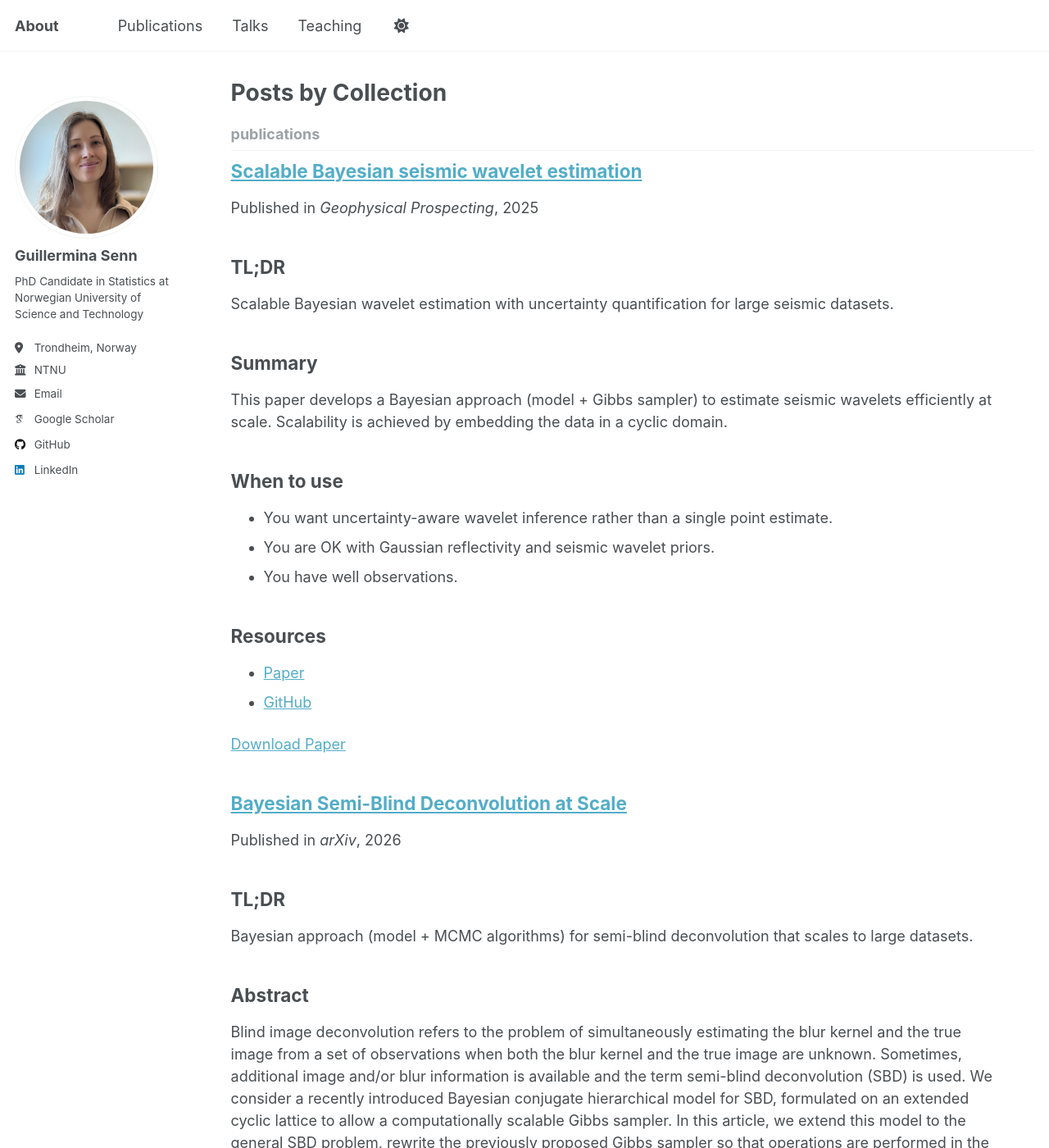
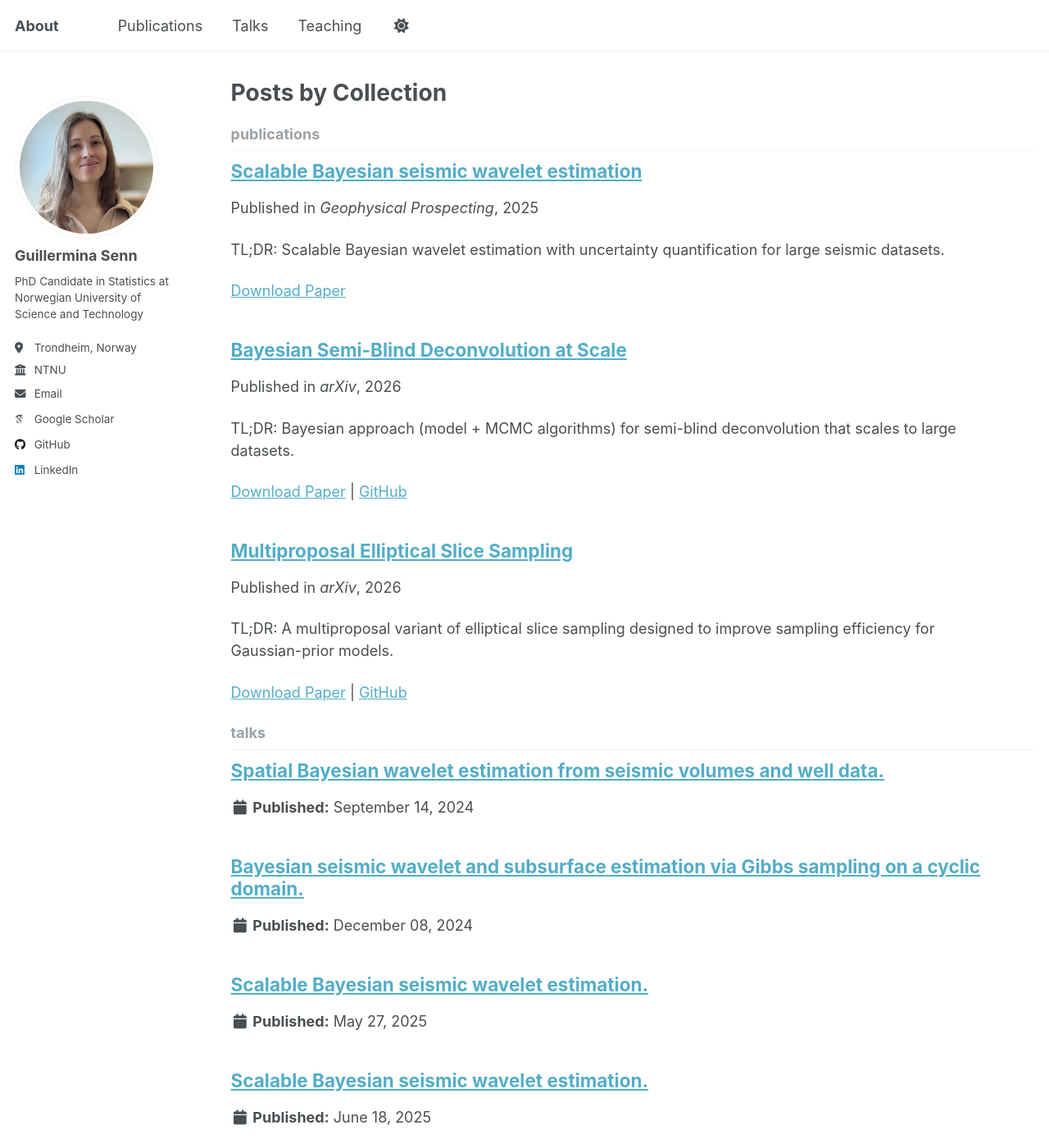
Before and after one commit to guillerminasenn/guillerminasenn.github.io, a Jekyll site: the page built from _pages/collection-archive.html, in a window 1280 px wide and 1400 px high. Shown: the whole window at 82% size. Built offline with Jekyll 4.4.1, drawn with Linux system fonts in a browser that asks for light colours; some web fonts are replaced; some of the changed text lies outside the part shown.

Commit message:
updated sidebar and pubs

```diff
--- a/_includes/archive-single.html
+++ b/_includes/archive-single.html
@@ -52,6 +52,19 @@
     <p class="archive__item-excerpt" itemprop="description"><p>{{ post.excerpt | markdownify | remove: '<p>' | remove: '</p>' }}<strong><a href="{{ base_path }}{{ post.url }}" rel="permalink"> Read more</a></strong></p></p>
     {% endif %}
 
+    {% if post.collection == 'publications' %}
+      {% if post.citation %}
+        <p>Recommended citation: {{ post.citation }}</p>
+      {% endif %}
+      {% if post.paperurl or post.github or post.slidesurl or post.bibtexurl %}
+        <p>
+          {% if post.paperurl %}<a href="{{ post.paperurl }}">Download Paper</a>{% endif %}
+          {% if post.github %}{% if post.paperurl %} | {% endif %}<a href="{{ post.github }}">GitHub</a>{% endif %}
+          {% if post.slidesurl %}{% if post.paperurl or post.github %} | {% endif %}<a href="{{ post.slidesurl }}">Download Slides</a>{% endif %}
+          {% if post.bibtexurl %}{% if post.paperurl or post.github or post.slidesurl %} | {% endif %}<a href="{{ post.bibtexurl }}">Download Bibtex</a>{% endif %}
+        </p>
+      {% endif %}
+    {% else %}
       {% if post.citation and post.paperurl and post.slidesurl and post.bibtexurl %}
         <p>Recommended citation: {{ post.citation }}<br /><a href="{{ post.paperurl }}">Download Paper</a> | <a href="{{ post.slidesurl }}">Download Slides</a> | <a href="{{ post.bibtexurl }}">Download Bibtex</a></p>
       {% elsif post.citation and post.paperurl and post.slidesurl %}
@@ -79,6 +92,7 @@
       {% elsif post.bibtexurl %}
         <p><a href="{{ post.bibtexurl }}">Download Bibtex</a></p>
       {% endif %}
+    {% endif %}
 
   </article>
 </div>
--- a/_publications/senn2025_scalable_wavelet.md
+++ b/_publications/senn2025_scalable_wavelet.md
@@ -6,6 +6,7 @@ layout: publication
 date: 2025-04-23
 venue: 'Geophysical Prospecting'
 paperurl: https://onlinelibrary.wiley.com/share/author/QXGPRTZ4FAWCH9HSPPEN?target=10.1111/1365-2478.70026
+excerpt: "TL;DR: Scalable Bayesian wavelet estimation with uncertainty quantification for large seismic datasets."
 ---
 
 ## TL;DR
--- a/_publications/senn2026_bayesian_sbd_scale.md
+++ b/_publications/senn2026_bayesian_sbd_scale.md
@@ -6,6 +6,8 @@ layout: publication
 date: 2026-01-14
 venue: 'arXiv'
 paperurl: https://arxiv.org/abs/2601.09677
+github: https://github.com/guillerminasenn/bsbd
+excerpt: "TL;DR: Bayesian approach (model + MCMC algorithms) for semi-blind deconvolution that scales to large datasets."
 ---
 
 ## TL;DR
--- a/_publications/senn2026_multiproposal_elliptical_slice_sampling.md
+++ b/_publications/senn2026_multiproposal_elliptical_slice_sampling.md
@@ -6,19 +6,21 @@ layout: publication
 date: 2026-02-27
 venue: 'arXiv'
 paperurl: https://arxiv.org/abs/2602.22358
+github: https://github.com/guillerminasenn/mess
+excerpt: "TL;DR: A multiproposal variant of elliptical slice sampling designed to improve sampling efficiency for Gaussian-prior models."
 ---
 
 ## TL;DR
-+A multiproposal variant of elliptical slice sampling designed to improve sampling efficiency for Gaussian-prior models.
+A multiproposal variant of elliptical slice sampling designed to improve sampling efficiency for Gaussian-prior models.
 
 ## Abstract
 We introduce Multiproposal Elliptical Slice Sampling, a self-tuning multiproposal Markov chain Monte Carlo method for Bayesian inference with Gaussian priors. Our method generalizes the Elliptical Slice Sampling algorithm by 1) allowing multiple candidate proposals to be sampled in parallel at each self-tuning step, and 2) basing the acceptance step on a distance-informed transition matrix that can favor proposals far from the current state. This allows larger moves in state space and faster self-tuning, at essentially no additional wall clock time for expensive likelihoods, and results in improved mixing. We additionally provide theoretical arguments and experimental results suggesting dimension-robust mixing behavior, making the algorithm particularly well suited for Bayesian PDE inverse problems.
 
 ## When to use
-+- You want a plug-and-play algorithm to sample the posterior of a Bayesian model with Gaussian priors.
-+- Especially useful if you have expensive likelihoods and access to parallel computing resources.
-+- Bonus: robust to mesh refinement if your model is inspired by a PDE inversion problem.
+- You want a plug-and-play algorithm to sample the posterior of a Bayesian model with Gaussian priors.
+- Especially useful if you have expensive likelihoods and access to parallel computing resources.
+- Bonus: robust to mesh refinement if your model is inspired by a PDE inversion problem.
 
-+## Resources
-+- [Paper](https://arxiv.org/abs/2602.22358)
-+- [GitHub](https://github.com/guillerminasenn/mess)
+## Resources
+- [Paper](https://arxiv.org/abs/2602.22358)
+- [GitHub](https://github.com/guillerminasenn/mess)
```
Also changed, not shown: _publications/info.md (deleted, +0 -1 lines). Lines whose indentation alone changed are shown as unchanged.
